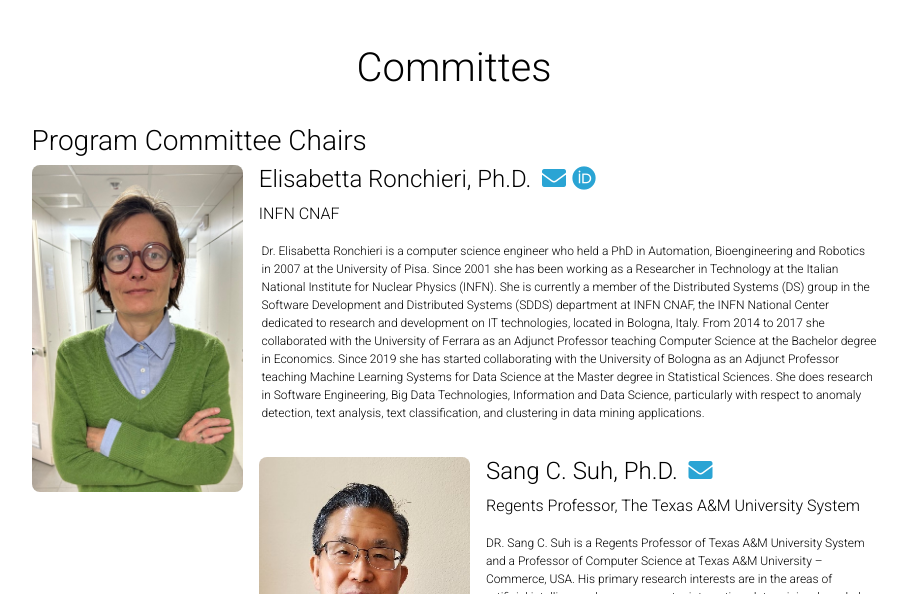
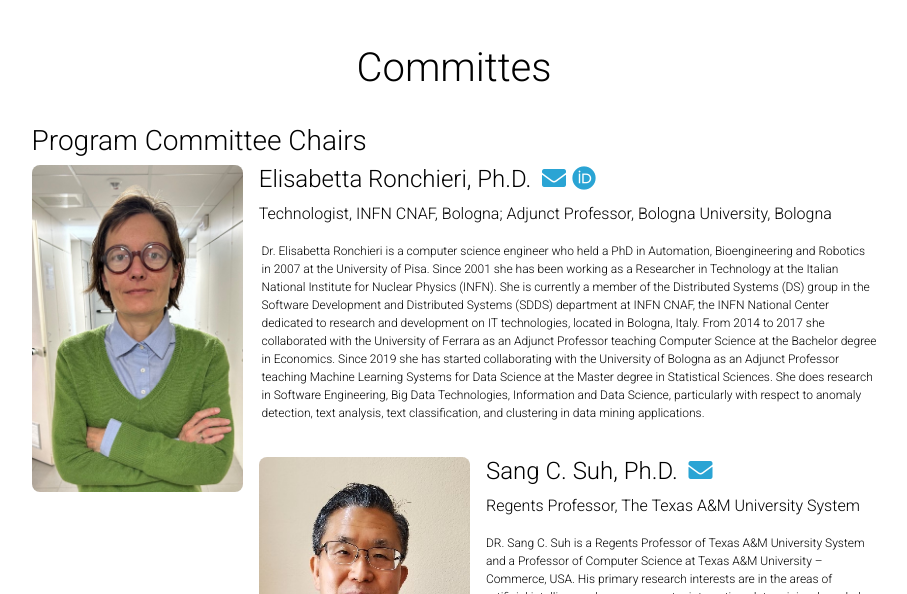
Before and after one commit to GenAI4DPS/advances-challenges, a Jekyll site: the page built from _pages/committees.md, in a window 1280 px wide and 900 px high, cut to the strip 306-900 px from the top of the window. Shown: the whole strip, without its empty margins (186-1093 px from the left). Built offline with Jekyll 4.4.1, drawn with Linux system fonts in a browser that asks for light colours; comment, search, counter and statistics services are not loaded; a style sheet for code colours, icons or effects is not loaded; some of the changed text lies outside the part shown.

Commit message:
Update committees.md

```diff
--- a/_pages/committees.md
+++ b/_pages/committees.md
@@ -18,7 +18,7 @@ nav_order: 3
       <a href="https://orcid.org/0000-0002-7341-6491" title="orcid"><i class="fab fa-orcid"></i></a>
       <a href="https://www.semanticscholar.org/author/E.-Ronchieri/2661654" title="semanticscholar"><i class="ai ai-semantic-scholar"></i></a>
     </h4>
-    <p> INFN CNAF </p>
+    <p> Technologist, INFN CNAF, Bologna; Adjunct Professor, Bologna University, Bologna </p>
   </div>
   <p class="bio">
     Dr. Elisabetta Ronchieri is a computer science engineer who held a PhD in Automation, Bioengineering and Robotics in 2007 at the University of Pisa. Since 2001 she has been working as a Researcher in Technology at the Italian National Institute for Nuclear Physics (INFN). She is currently a member of the Distributed Systems (DS) group in the Software Development and Distributed Systems (SDDS) department at INFN CNAF, the INFN National Center dedicated to research and development on IT technologies, located in Bologna, Italy. From 2014 to 2017 she collaborated with the University of Ferrara as an Adjunct Professor teaching Computer Science at the Bachelor degree in Economics. Since 2019 she has started collaborating with the University of Bologna as an Adjunct Professor teaching Machine Learning Systems for Data Science at the Master degree in Statistical Sciences. She does research in Software Engineering, Big Data Technologies, Information and Data Science, particularly with respect to anomaly detection, text analysis, text classification, and clustering in data mining applications.
```
Also changed, not shown: other parts of _pages/committees.md (+1 -1 lines).
